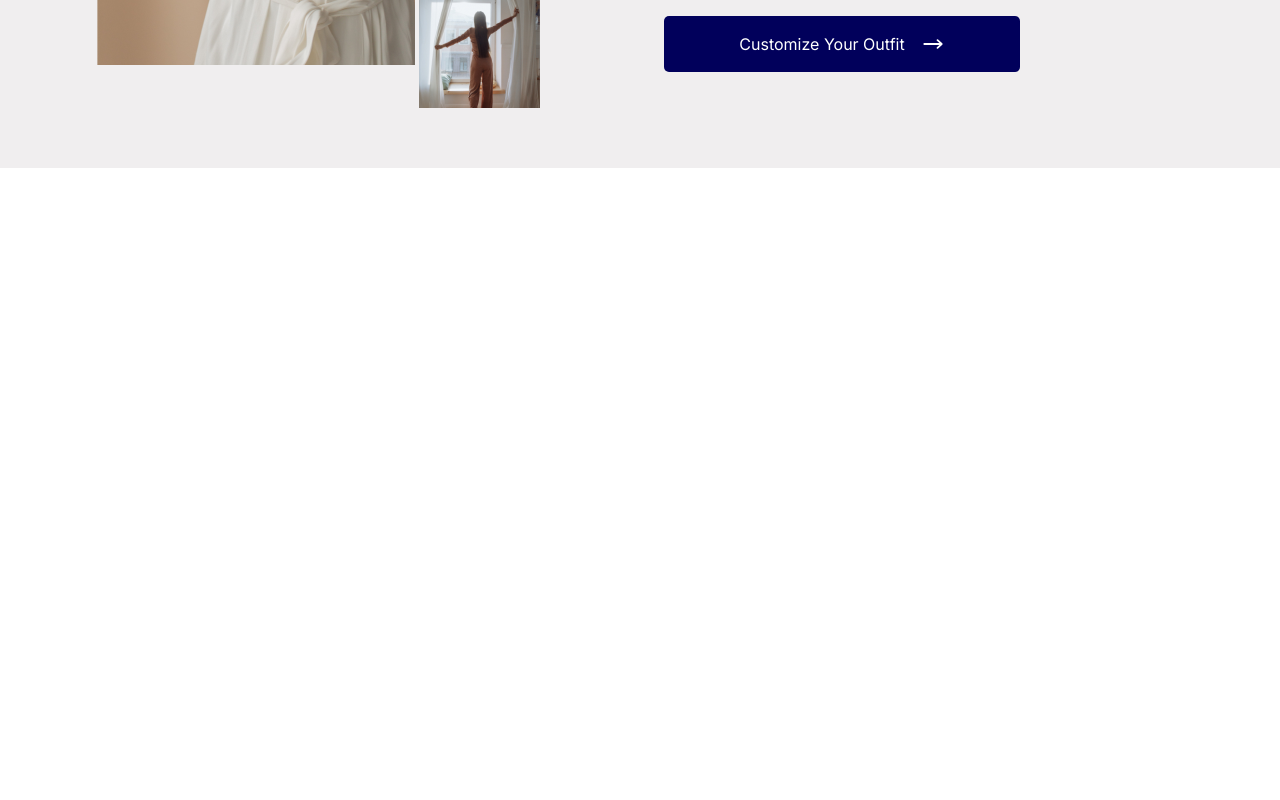
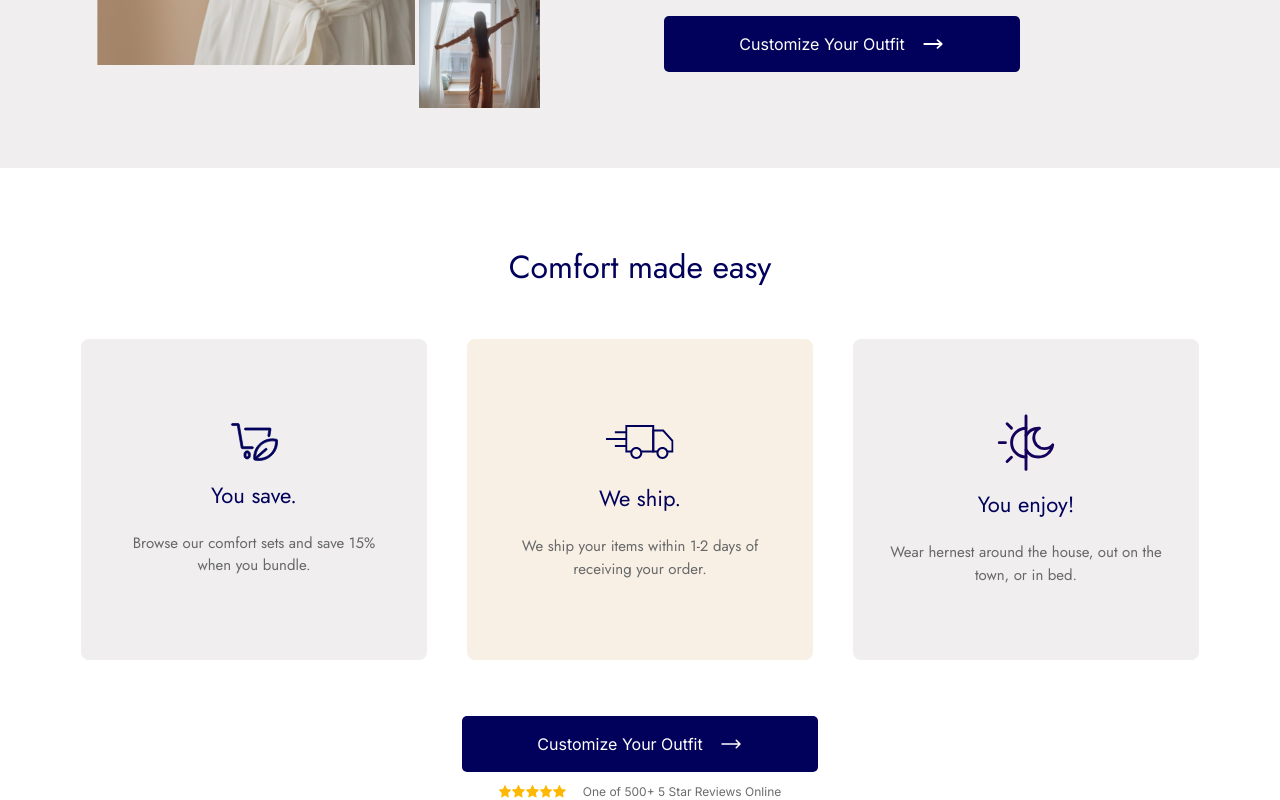
Before and after one commit to donerducktales/byteex-test-task, a Next.js app: page / in a window 1280 px wide. Shown: the part 2479-3279 px from the top of the page. Before the commit the page ends 2647 px from the top, so only its background shows below. Built offline with nearby package versions, Linux system fonts and the light colour scheme.

Commit message:
Order Section has been completed, but without carousel yet. Also I've created CTAButton component, and a little bit changed AboutSection. Instead of custom hook, i just used tailwind parameter hidden.

```diff
--- a/src/app/page.tsx
+++ b/src/app/page.tsx
@@ -1,6 +1,7 @@
 import AboutSection from "@/layouts/AboutSection/AboutSection";
 import BenefitSection from "@/layouts/BenefitSection/BenefitSection";
 import HeroSection from "@/layouts/HeroSection/HeroSection";
+import OrderSection from "@/layouts/OrderSection/OrderSection";
 import ReviewSection from "@/layouts/ReviewSection/ReviewSection";
 
 export default function Home() {
@@ -10,6 +11,7 @@ export default function Home() {
          <ReviewSection />
          <BenefitSection />
          <AboutSection />
+         <OrderSection />
       </main>
    );
 }
--- /dev/null
+++ b/src/components/CTAButton.tsx
@@ -0,0 +1,33 @@
+import { ArrowLongRightIcon } from "@heroicons/react/24/solid";
+import starUrl from './../../public/star.svg';
+import { inter } from "@/assets/fonts";
+import Image from "next/image";
+
+export default function CTAButton() {
+   const stars = Array(5).fill(starUrl);
+
+   return (
+      <div className={`w-full flex flex-col items-center gap-3 ${'CTA'}`}>
+            <button className={`max-w-[356px] h-[56px] w-full flex flex-row justify-center items-center bg-primaryDarkBlue text-white rounded-[5px] gap-4 ${inter.className} ${'CTAButton'}`}>
+               Customize Your Outfit
+               <ArrowLongRightIcon className="w-6 text-white"/>
+            </button>
+            <div className={`flex flex-row gap-4 ${'CTAReviews'}`}>
+               <div className={`flex flex-row items-center ${'CTAStars'}`}>
+                  {stars.map((el, index) =>
+                     <Image
+                        key={index}
+                        src={el}
+                        alt="star"
+                        width={13.6}
+                        height={13}
+                     />
+                  )}
+               </div>
+               <p className={`text-secondaryGrey text-xs tracking-[2%] ${inter.className}`}>
+                  One of 500+ 5 Star Reviews Online
+               </p>
+            </div>
+         </div>
+   )
+}
--- a/src/layouts/AboutSection/AboutSection.tsx
+++ b/src/layouts/AboutSection/AboutSection.tsx
@@ -1,19 +1,12 @@
-"use client"
-
 import { inter } from "@/assets/fonts"
-import useViewPortSize from "@/hooks/useViewPortSize"
 import { ArrowLongRightIcon } from "@heroicons/react/20/solid"
 import Image from "next/image"
 
 export default function AboutSection() {
-   const windowWidth = useViewPortSize();
-
    return (
       <section className={`w-full flex flex-col items-center px-5 bg-primaryLightGrey ${'aboutSection'}`}>
          <div className={`w-full max-w-[1324px] flex flex-row justify-between mt-[83px] mb-[56px] gap-12 ${'aboutSectionWrapper'}`}>
-            {
-               windowWidth.width > 1024 &&
-               <div className={`w-full ${'aboutSectionImage'}`}>
+            <div className={`w-full max-lg:hidden ${'aboutSectionImage'}`}>
                <Image
                   src={'/aboutSection/about-section-main-photo.png'}
                   alt="about section main photo"
@@ -22,14 +15,11 @@ export default function AboutSection() {
                   unoptimized={true}
                />
             </div>
-            }
             <div className={`flex flex-col lg:items-start items-center w-full ${'aboutSectionCol'}`}>
                <h1 className={`text-[2rem] text-primaryDarkBlue tracking-[4%] mb-8 ${'aboutSectionColHeader'}`}>
                   Be your best self.
                </h1>
-               {
-                  windowWidth.width <= 1024 &&
-                  <div className={`w-full flex justify-center max-lg:mb-12 ${'aboutSectionImage'}`}>
+                  <div className={`w-full flex justify-center max-lg:mb-12 lg:hidden ${'aboutSectionImage'}`}>
                      <Image
                         src={'/aboutSection/about-section-main-photo.png'}
                         alt="about section main photo"
@@ -38,7 +28,6 @@ export default function AboutSection() {
                         unoptimized={true}
                      />
                   </div>
-               }
                <div className={`flex flex-col gap-6 text-[0.938rem] tracking-[3%] leading-6 text-secondaryGrey mb-8 ${'aboutSectionColText'}`}>
                   <p>
                      Hi! My name’s [Insert Name], and I founded [Insert] in ____.
--- /dev/null
+++ b/src/layouts/OrderSection/OrderSection.tsx
@@ -0,0 +1,59 @@
+import CTAButton from "@/components/CTAButton";
+import Image from "next/image";
+
+export default function OrderSection() {
+   return (
+      <section className={`max-w-[1168px] w-full flex flex-col items-center px-6 mt-[75px] ${'orderSection'}`}>
+         <h1 className={`text-[2rem] tracking-[4%] text-primaryDarkBlue mb-12 ${'orderSectionHeader'}`}>
+            Comfort made easy
+         </h1>
+         <div className={`flex lg:flex-row flex-col gap-10 justify-center items-center mb-[56px] ${'orderSectionCardsWrapper'}`}>
+            <div className={`flex flex-col items-center justify-center max-w-[346px] w-full h-[321px] bg-primaryLightGrey rounded-lg p-9 ${'orderSectionCard'}`}>
+               <Image
+                  src={'/leaf-and-shoppingcart.svg'}
+                  alt="leaf and shopping cart icon"
+                  width={51}
+                  height={51}
+               />
+               <h1 className={`mt-4 mb-5 tracking-[4%] text-[1.375rem] text-primaryDarkBlue ${'orderSectionCardHeader'}`}>
+                  You save.
+               </h1>
+               <p className={`text-[0.938rem] tracking-[3%] text-primaryGrey text-center ${'orderSectionCardText'}`}>
+                  Browse our comfort sets and save 15% when you bundle.
+               </p>
+            </div>
+
+            <div className={`flex flex-col items-center justify-center max-w-[346px] w-full h-[321px] bg-primaryCream rounded-lg p-9 ${'orderSectionCard'}`}>
+               <Image
+                  src={'/truck-icon.svg'}
+                  alt="truck icon"
+                  width={68.5}
+                  height={49}
+               />
+               <h1 className={`mt-4 mb-5 tracking-[4%] text-[1.375rem] text-primaryDarkBlue ${'orderSectionCardHeader'}`}>
+                  We ship.
+               </h1>
+               <p className={`text-[0.938rem] tracking-[3%] text-primaryGrey text-center ${'orderSectionCardText'}`}>
+                  We ship your items within 1-2 days of receiving your order.
+               </p>
+            </div>
+
+            <div className={`flex flex-col items-center justify-center max-w-[346px] w-full h-[321px] bg-primaryLightGrey rounded-lg p-9 ${'orderSectionCard'}`}>
+               <Image
+                  src={'/sun-and-moon.svg'}
+                  alt="leaf and shopping cart icon"
+                  width={60}
+                  height={60}
+               />
+               <h1 className={`mt-4 mb-5 tracking-[4%] text-[1.375rem] text-primaryDarkBlue ${'orderSectionCardHeader'}`}>
+                  You enjoy!
+               </h1>
+               <p className={`text-[0.938rem] tracking-[3%] text-primaryGrey text-center ${'orderSectionCardText'}`}>
+                  Wear hernest around the house, out on the town, or in bed.
+               </p>
+            </div>
+         </div>
+         <CTAButton />
+      </section>
+   )
+}
```
Also changed, not shown: public/truck-icon.svg (added). Lines whose indentation alone changed are shown as unchanged.
